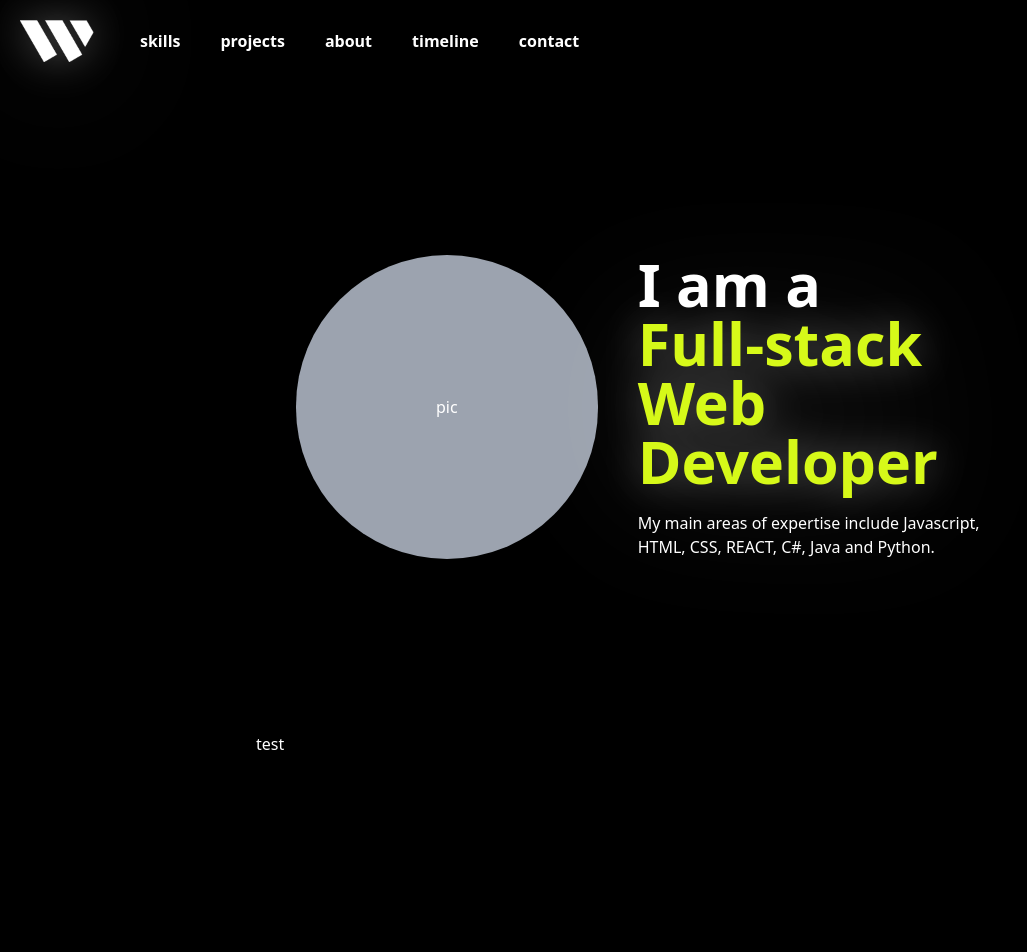
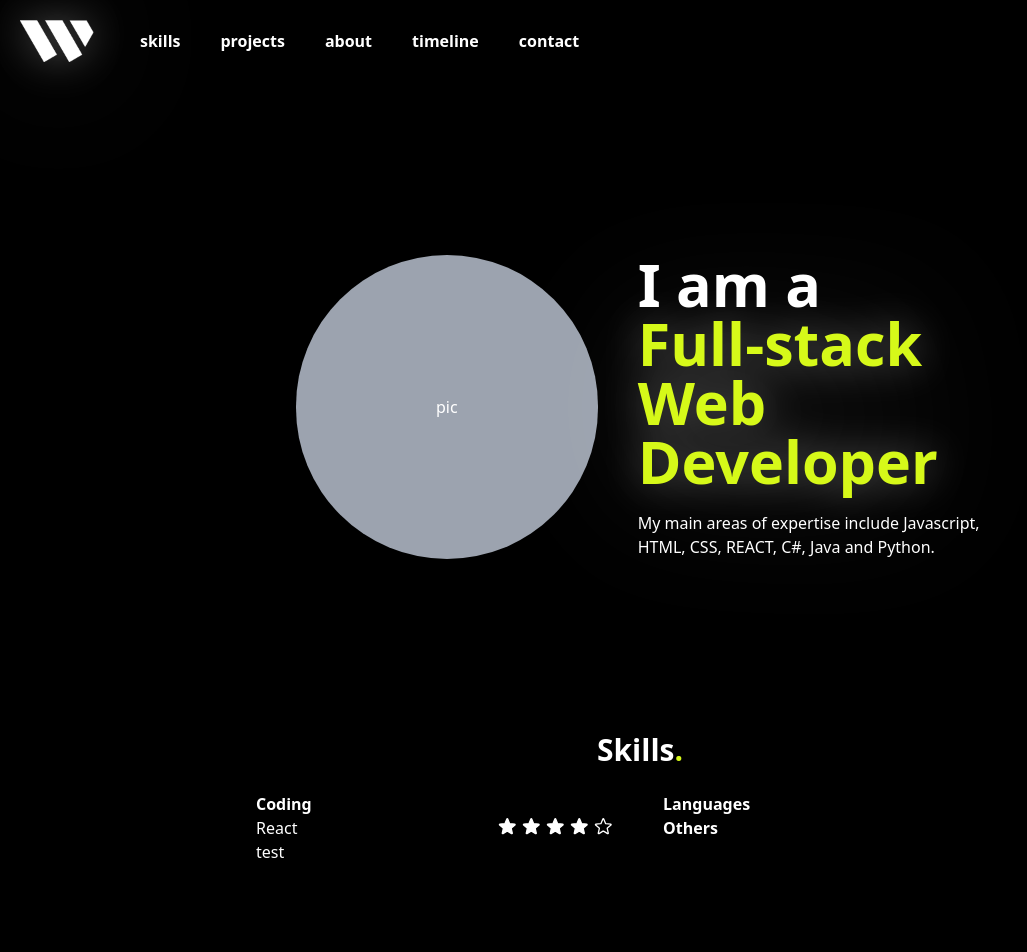
Before and after one commit to WoutDM/Resume, a React (Create React App) app: page /skills in a window 1280 px wide. Shown: the top 952 px of the page, without its empty margins (0-1027 px from the left). Built offline with nearby package versions, Linux system fonts and the light colour scheme.

Commit message:
feat: skills base looks

```diff
--- a/src/pages/homepage/Index.jsx
+++ b/src/pages/homepage/Index.jsx
@@ -1,10 +1,12 @@
 import Intro from "./sections/Intro";
+import Skill from "./sections/Skills";
 
 export default function Index() {
 
   return (
-    <div class='bg-black px-[20%] text-white font-sans'>
+    <div id="index" class='bg-black px-[20%] text-white font-sans'>
       <Intro></Intro>
+      <Skill></Skill>
       <p className="mb-[300px]" id="skills">test</p>
       <p className="mb-[300px]" id="projects">test2</p>
       <p className="mb-[500px] bg-black" id="aboutme">test3</p>
--- /dev/null
+++ b/src/pages/homepage/sections/Components/SkillRating.jsx
@@ -0,0 +1,31 @@
+export default function SkillRating({skill, rating}) {
+
+  const stars = [];
+  for (let i = 1; i < 6; i++) {
+    if (i <= rating) {
+      stars.push(
+        <svg xmlns="http://www.w3.org/2000/svg" fill="white" viewBox="0 0 28 28" stroke-width="1.5" stroke="white" class="w-6 h-6">
+          <path stroke-linecap="round" stroke-linejoin="round" d="M11.48 3.499a.562.562 0 011.04 0l2.125 5.111a.563.563 0 00.475.345l5.518.442c.499.04.701.663.321.988l-4.204 3.602a.563.563 0 00-.182.557l1.285 5.385a.562.562 0 01-.84.61l-4.725-2.885a.563.563 0 00-.586 0L6.982 20.54a.562.562 0 01-.84-.61l1.285-5.386a.562.562 0 00-.182-.557l-4.204-3.602a.563.563 0 01.321-.988l5.518-.442a.563.563 0 00.475-.345L11.48 3.5z" />
+        </svg>
+      )
+    } else {
+      stars.push(
+        <svg xmlns="http://www.w3.org/2000/svg" fill="none" viewBox="0 0 28 28" stroke-width="1.5" stroke="white" class="w-6 h-6">
+          <path stroke-linecap="round" stroke-linejoin="round" d="M11.48 3.499a.562.562 0 011.04 0l2.125 5.111a.563.563 0 00.475.345l5.518.442c.499.04.701.663.321.988l-4.204 3.602a.563.563 0 00-.182.557l1.285 5.385a.562.562 0 01-.84.61l-4.725-2.885a.563.563 0 00-.586 0L6.982 20.54a.562.562 0 01-.84-.61l1.285-5.386a.562.562 0 00-.182-.557l-4.204-3.602a.563.563 0 01.321-.988l5.518-.442a.563.563 0 00.475-.345L11.48 3.5z" />
+        </svg>
+      )
+    }
+  }
+
+
+
+
+  return (
+    <div className='flex flex-row justify-between items-center w-full'>
+      <p>{skill}</p>
+      <div className="flex flex-row justify-center items-center">
+        {stars}
+      </div>
+    </div>
+  );
+}
--- a/src/pages/homepage/sections/Intro.jsx
+++ b/src/pages/homepage/sections/Intro.jsx
@@ -1,13 +1,13 @@
 export default function Intro() {
 
   return (
-    <div id="skills" class='flex flex-row justify-center items-center h-[650px]'>
+    <div className='flex flex-row justify-center items-center h-[650px]'>
       {/* <img src="" alt="" /> */}
-      <div class='p-[140px] m-10 bg-gray-400 rounded-full'>pic</div>
+      <div className='p-[140px] m-10 bg-gray-400 rounded-full'>pic</div>
       <div>
-        <h1 class='font-bold text-[370%] leading-none'>I am a</h1>
-        <h1 class='font-bold text-[370%] text-[#D6F919] leading-none drop-shadow-glow'>Full-stack Web Developer</h1>
-        <p class='pt-5'>My main areas of expertise include Javascript, HTML, CSS, REACT, C#, Java and Python.</p>
+        <h1 className='font-bold text-[370%] leading-none'>I am a</h1>
+        <h1 className='font-bold text-[370%] text-[#D6F919] leading-none drop-shadow-glow'>Full-stack Web Developer</h1>
+        <p className='pt-5'>My main areas of expertise include Javascript, HTML, CSS, REACT, C#, Java and Python.</p>
       </div>
     </div>
 
--- /dev/null
+++ b/src/pages/homepage/sections/Skills.jsx
@@ -0,0 +1,30 @@
+import SkillRating from "./Components/SkillRating";
+
+export default function Skills() {
+
+
+  return (
+    <div id="skills" className='flex flex-col'>
+      <h1 className="m-auto font-bold text-3xl mb-6">Skills<span className="text-[#D6F919]">.</span></h1>
+      <div className="flex flex-row justify-between">
+        <div className="w-[47%]">
+          <h2 className="font-extrabold">Coding</h2>
+          <SkillRating skill={'React'} rating={4}></SkillRating>
+          {/* coding */}
+        </div>
+        <div className="w-[47%]">
+          {/* languages and others */}
+          <div>
+            <h2 className="font-extrabold">Languages</h2>
+
+          </div>
+          <div>
+            <h2 className="font-extrabold">Others</h2>
+
+          </div>
+        </div>
+      </div>
+    </div>
+
+  );
+}
--- a/src/pages/navbar/Navbar.jsx
+++ b/src/pages/navbar/Navbar.jsx
@@ -1,4 +1,3 @@
-import { Link } from 'react-router-dom';
 import { HashLink } from 'react-router-hash-link';
 import W_logo_wit from '../../images/W_logo_wit.png';
 
```
Also changed, not shown: src/App.css (+8 -0 lines), src/images/W_background_version.png (added).
